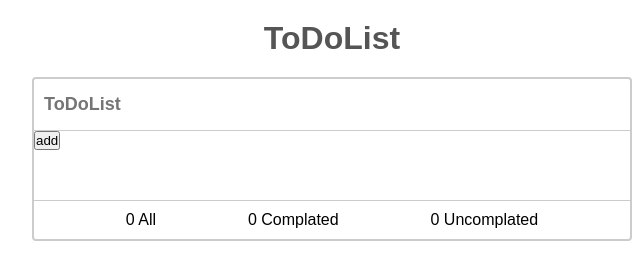
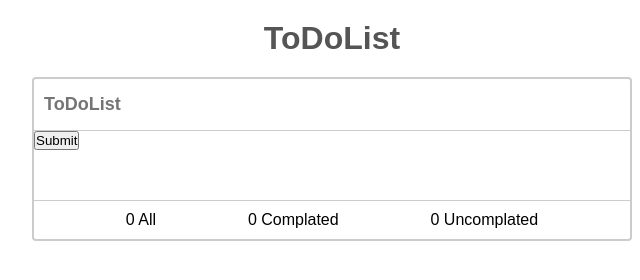
Before and after one commit to dastanAmanov/todolist-js, a plain HTML site: page index.html in a window 1280 px wide. Shown: the full height of the page, 308-948 px from the left. Drawn offline with Linux system fonts and the light colour scheme.

Commit message:
Update index.html

```diff
--- a/index.html
+++ b/index.html
@@ -20,7 +20,7 @@
                     autocomplete="off"
                     required
                 />
-                <button>add</button>
+                <button class="btn">Submit</button>
             </form>
             <ul id="list" class="list-group"></ul>
            <template id="template">
```
